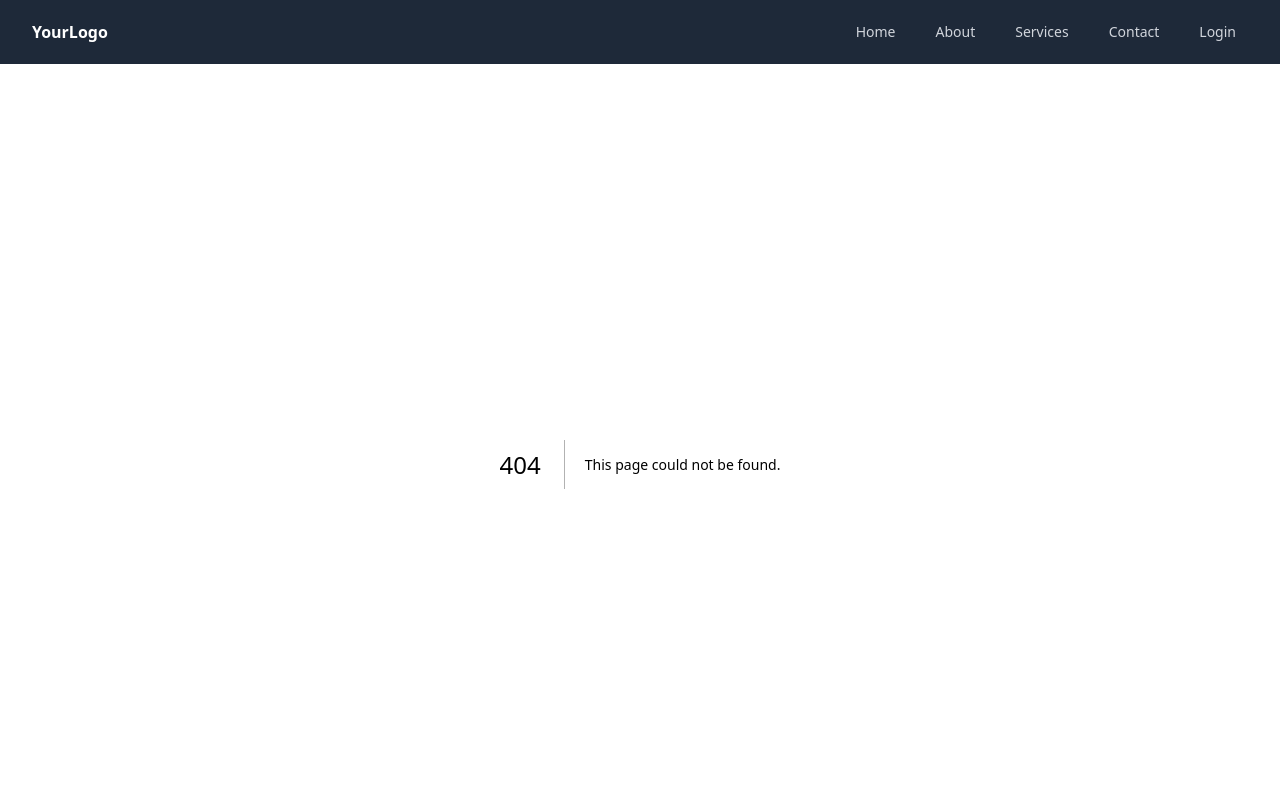
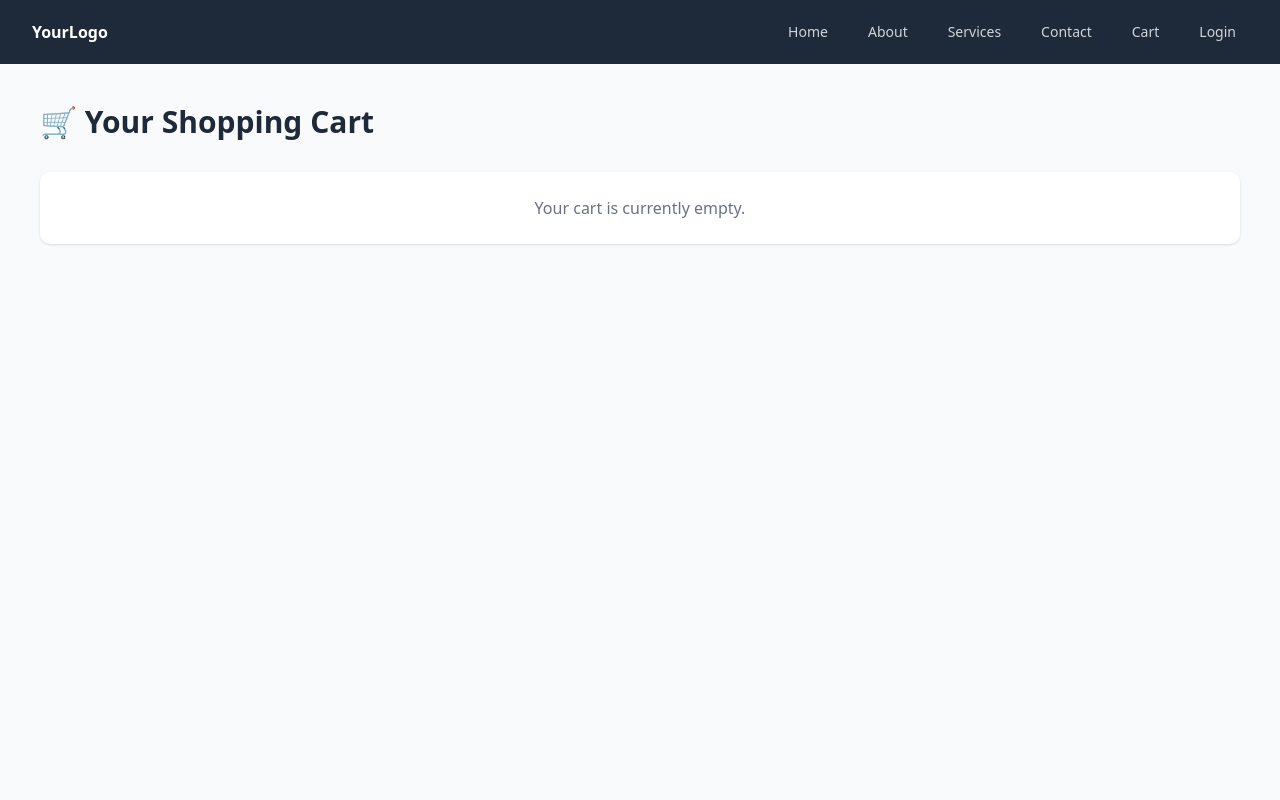
Before and after one commit to rashelmahomud/animated-project, a Next.js app: page /cart in a window 1280 px wide. Before the commit this address had no page. Shown: the top 800 px of the page. Built offline with nearby package versions, Linux system fonts and the light colour scheme.

Commit message:
added product cart page and cart remove page

```diff
--- /dev/null
+++ b/src/app/cart/CartProvider.jsx
@@ -0,0 +1,33 @@
+"use client";
+
+import { createContext, useContext, useState } from "react";
+
+const CartContext = createContext();
+
+export const useCart = () => useContext(CartContext);
+
+export const CartProvider = ({ children }) => {
+  const [cartItems, setCartItems] = useState([]);
+
+  const addToCart = (product) => {
+    setCartItems((prev) => {
+      const existing = prev.find((item) => item.id === product.id);
+      if (existing) {
+        return prev.map((item) =>
+          item.id === product.id ? { ...item, quantity: item.quantity + 1 } : item
+        );
+      }
+      return [...prev, { ...product, quantity: 1 }];
+    });
+  };
+
+  const removeFromCart = (id) => {
+    setCartItems((prev) => prev.filter((item) => item.id !== id));
+  };
+
+  return (
+    <CartContext.Provider value={{ cartItems, addToCart, removeFromCart }}>
+      {children}
+    </CartContext.Provider>
+  );
+};
--- /dev/null
+++ b/src/app/cart/page.jsx
@@ -0,0 +1,60 @@
+"use client";
+
+import { useCart } from "./CartProvider";
+
+export default function CartPage() {
+  const { cartItems, removeFromCart } = useCart();
+
+  return (
+    <div className="p-6 md:p-10 bg-gray-50 min-h-screen">
+      <h1 className="text-3xl font-bold text-gray-800 mb-8">🛒 Your Shopping Cart</h1>
+
+      {cartItems.length === 0 ? (
+        <div className="bg-white text-gray-500 p-6 rounded-lg shadow text-center">
+          <p>Your cart is currently empty.</p>
+        </div>
+      ) : (
+        <div className="space-y-6">
+          {cartItems.map((item) => (
+            <div
+              key={item.id}
+              className="flex flex-col md:flex-row items-center justify-between bg-white p-6 rounded-xl shadow hover:shadow-lg transition-shadow duration-200"
+            >
+              {/* Left: Image and Info */}
+              <div className="flex items-center gap-4 w-full md:w-2/3">
+                <img
+                  src={item.image || "/images/placeholder.jpg"}
+                  alt={item.name}
+                  className="w-24 h-24 object-cover rounded-md border"
+                />
+                <div>
+                  <h2 className="text-xl font-semibold text-gray-700">{item.name}</h2>
+                  <p className="text-gray-500 text-sm">{item.title || "No description."}</p>
+                  <p className="mt-1 text-sm font-medium text-gray-700">
+                    Price: <span className="text-blue-600">${item.price}</span>
+                  </p>
+                </div>
+              </div>
+
+              {/* Right: Quantity and Remove */}
+              <div className="flex flex-col items-end mt-4 md:mt-0 gap-2">
+                <span className="text-sm bg-blue-100 text-blue-700 px-3 py-1 rounded-full font-medium">
+                  Qty: {item.quantity}
+                </span>
+                <p className="text-right text-lg font-bold text-green-600">
+                  Total: ${item.price * item.quantity}
+                </p>
+                <button
+                  onClick={() => removeFromCart(item.id)}
+                  className="bg-red-100 hover:bg-red-200 text-red-600 px-4 py-1.5 text-sm rounded-full transition"
+                >
+                  🗑️ Remove
+                </button>
+              </div>
+            </div>
+          ))}
+        </div>
+      )}
+    </div>
+  );
+}
--- a/src/app/layout.js
+++ b/src/app/layout.js
@@ -2,6 +2,7 @@ import { Geist, Geist_Mono } from "next/font/google";
 import "./globals.css";
 import Navber from "@/shared/navber/page";
 import Footer from "@/shared/footer/page";
+import { CartProvider } from "./cart/CartProvider";
 
 const geistSans = Geist({
   variable: "--font-geist-sans",
@@ -25,7 +26,7 @@ export default function RootLayout({ children }) {
         className={`${geistSans.variable} ${geistMono.variable} antialiased`}
       >
         <Navber />
-        <div> {children}</div>
+        <CartProvider> {children}</CartProvider>
         <Footer />
       </body>
     </html>
--- a/src/app/products/[id]/page.jsx
+++ b/src/app/products/[id]/page.jsx
@@ -1,4 +1,5 @@
 "use client";
+import { useCart } from "@/app/cart/CartProvider";
 import Image from "next/image";
 import { useParams } from "next/navigation";
     const products = [
@@ -45,6 +46,8 @@ const ProductId = () => {
 
 const { id } = useParams();
 
+const {addToCart} = useCart()
+
 
 
   const product = products.find((item) => item.id === parseInt(id));
@@ -79,7 +82,7 @@ const { id } = useParams();
             </div>
 
             <button
-              onClick={() => alert("Added to cart!")}
+              onClick={() => addToCart(product)}
               className="mt-6 px-5 py-2 bg-blue-600 text-white rounded-lg hover:bg-blue-700"
             >
               Add to Cart
--- a/src/shared/navber/page.jsx
+++ b/src/shared/navber/page.jsx
@@ -9,6 +9,7 @@ const Navbar = () => {
     { name: "About", href: "/about" },
     { name: "Services", href: "#" },
     { name: "Contact", href: "#" },
+    { name: "Cart", href: "/cart" },
     { name: "Login", href: "/login" },
   ];
   return (
```
